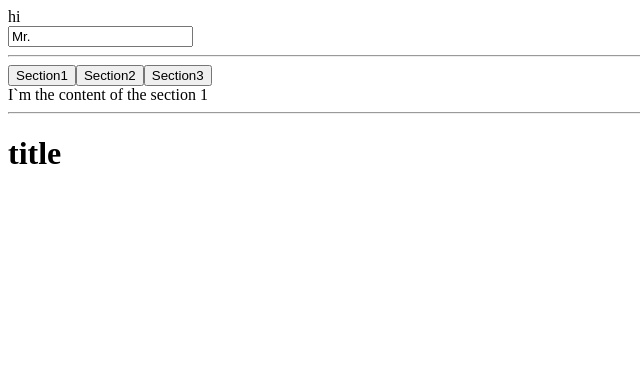
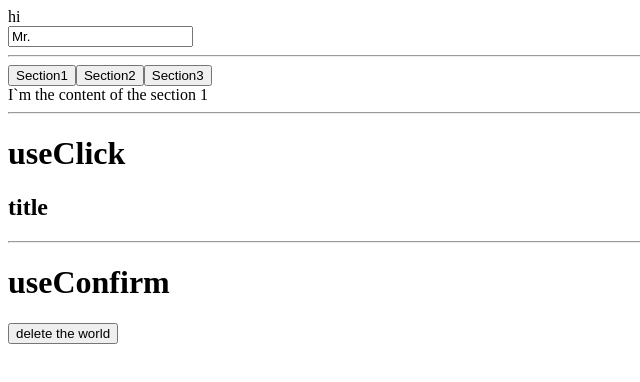
Before and after one commit to minsoo-web/custom-hooks-exercise, a React (Create React App) app: page / in a window 1280 px wide. Shown: the top 382 px of the page, without its empty margins (0-640 px from the left). Built offline with nearby package versions, Linux system fonts and the light colour scheme.

Commit message:
feat: useConfirm

```diff
--- a/src/App.tsx
+++ b/src/App.tsx
@@ -1,5 +1,5 @@
 import React from "react";
-import { useClick, useInput, useTabs, useTitle } from "./hooks";
+import { useClick, useConfirm, useInput, useTabs, useTitle } from "./hooks";
 
 const content: useTabs.TabItem[] = [
   {
@@ -32,6 +32,10 @@ function App() {
   const sayHello = () => console.log("say hello");
 
   const title = useClick(sayHello);
+  const deleteWorld = () => console.log("delete");
+  const abort = () => console.log("aborted");
+
+  const confirmDelete = useConfirm("Are you sure?", deleteWorld, abort);
 
   return (
     <>
@@ -50,7 +54,12 @@ function App() {
       <div>{tabs.currentItem.content}</div>
 
       <hr />
-      <h1 ref={title}>title</h1>
+      <h1>useClick</h1>
+      <h2 ref={title}>title</h2>
+
+      <hr />
+      <h1>useConfirm</h1>
+      <button onClick={confirmDelete}>delete the world</button>
     </>
   );
 }
--- a/src/hooks/index.js
+++ b/src/hooks/index.js
@@ -2,5 +2,6 @@ import useInput from "./useInput";
 import * as useTabs from "./useTabs";
 import useTitle from "./useTitle";
 import useClick from "./useClick";
+import useConfirm from "./useConfirm";
 
-export { useInput, useTabs, useTitle, useClick };
+export { useInput, useTabs, useTitle, useClick, useConfirm };
--- /dev/null
+++ b/src/hooks/useConfirm.ts
@@ -0,0 +1,13 @@
+const useConfirm = (message: string, callback: Function, rejection: Function) => {
+  const confirmAction = () => {
+    if (window.confirm(message)) {
+      callback();
+    } else {
+      rejection();
+    }
+  };
+
+  return confirmAction;
+};
+
+export default useConfirm;
```
Also changed, not shown: 1 other file (tests, documents, lock files or other folders).
